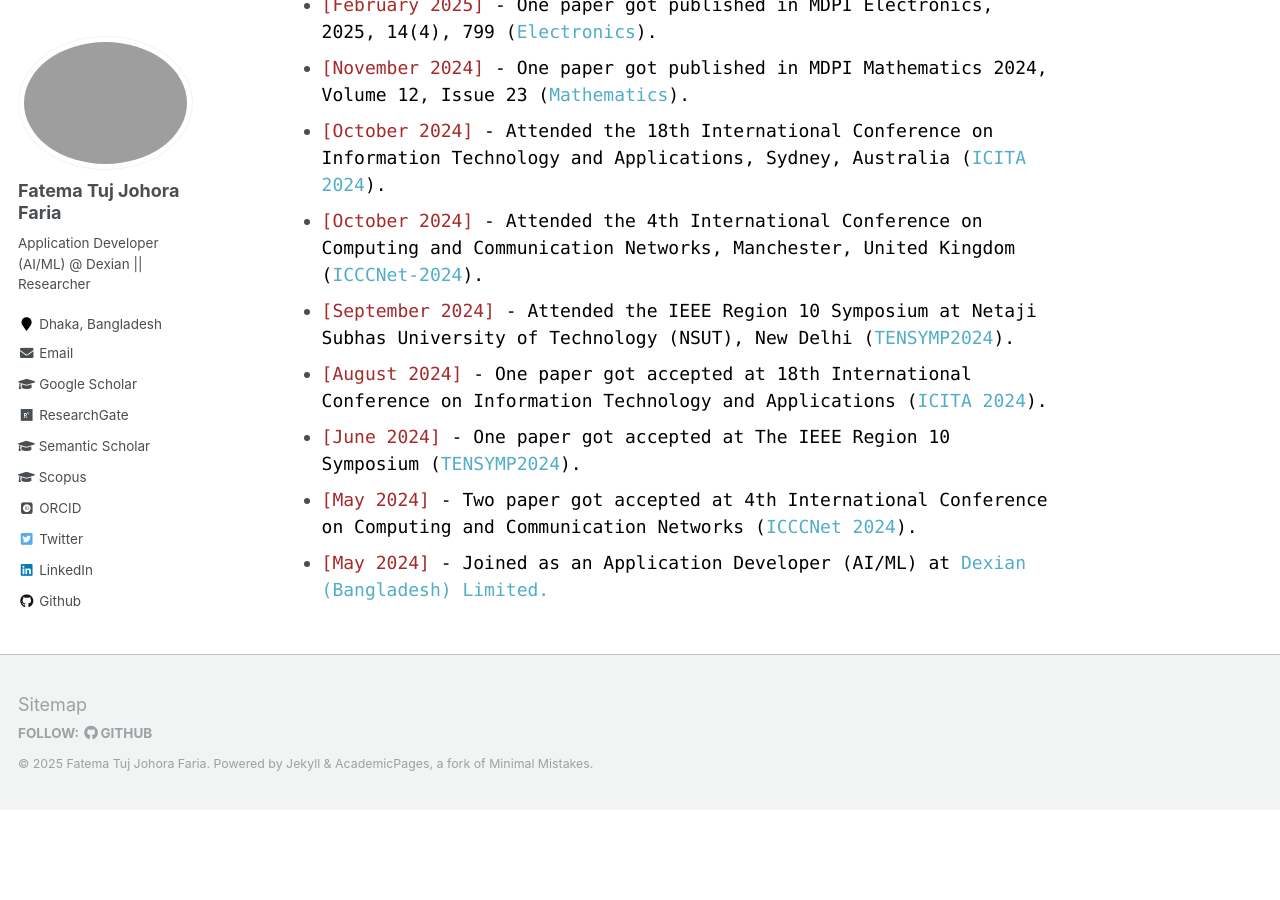
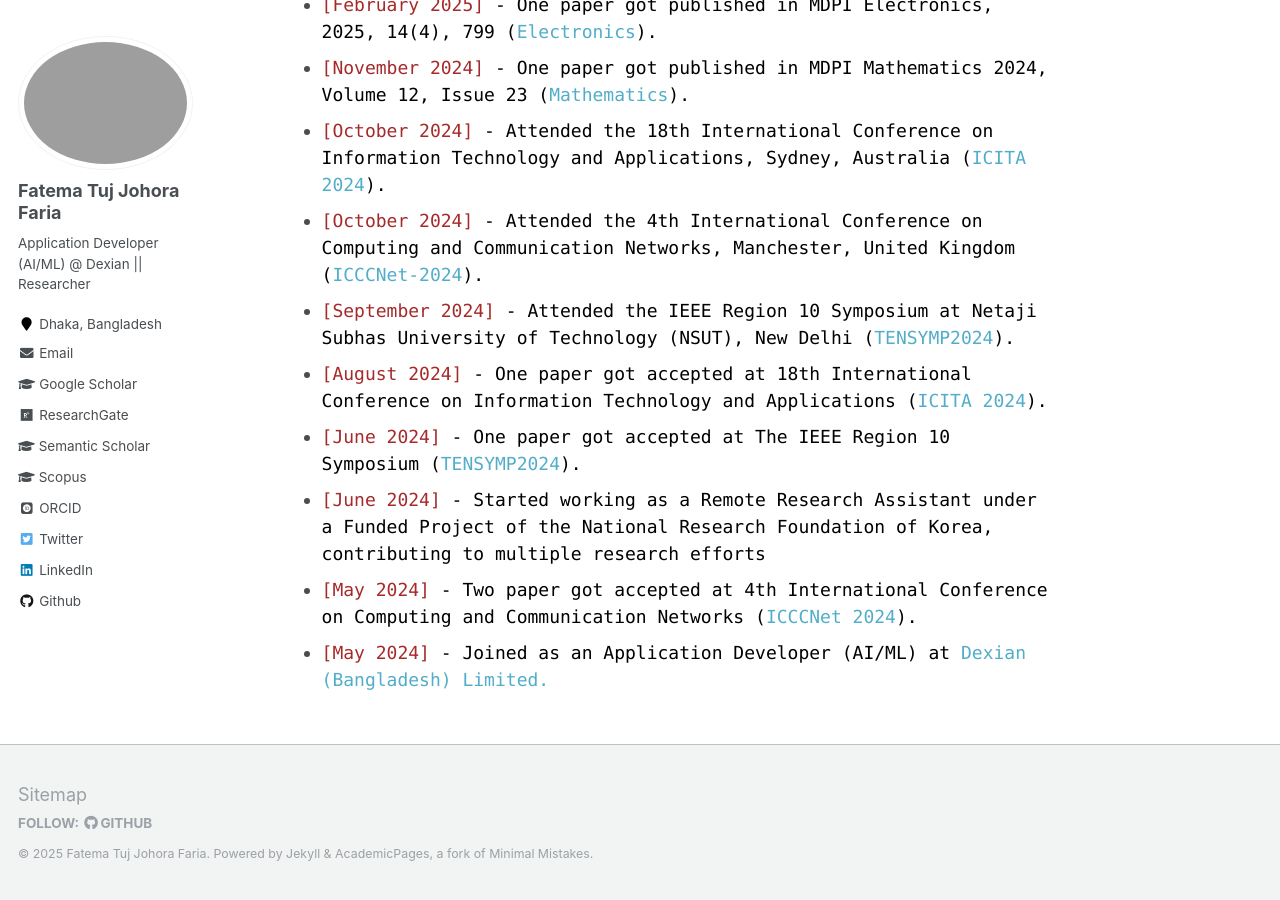
Before and after one commit to fatemafaria142/fatemafaria142.github.io, a Jekyll site: the page built from _pages/about.md, in a window 1280 px wide and 900 px high, scrolled down 1275 px. Built offline with Jekyll 4.4.1, drawn with Linux system fonts in a browser that asks for light colours; some web fonts are replaced; before the commit the page ends 2085 px from its top, so only the background shows below that.

Commit message:
Update about

```diff
--- a/_pages/about.md
+++ b/_pages/about.md
@@ -183,5 +183,6 @@ Volume 5, Issue 2, December 2025, 100347 ([IJIM Data Insights](https://www.scien
 + <span style="font-family:Monaco; color:black;"><span style="color:brown">[September 2024]</span> - Attended the IEEE Region 10 Symposium at Netaji Subhas University of Technology (NSUT), New Delhi ([TENSYMP2024](https://ieeedelhi-tensymp2024.org/)).
 + <span style="font-family:Monaco; color:black;"><span style="color:brown">[August 2024]</span> -  One paper got accepted at 18th International Conference on Information Technology and Applications ([ICITA 2024](https://www.icita.world/#/)).
 + <span style="font-family:Monaco; color:black;"><span style="color:brown">[June 2024]</span> -  One paper got accepted at The IEEE Region 10 Symposium ([TENSYMP2024](https://ieeedelhi-tensymp2024.org/)).
++ <span style="font-family:Monaco; color:black;"><span style="color:brown">[June 2024]</span> - Started working as a Remote Research Assistant under a Funded Project of the National Research Foundation of Korea, contributing to multiple research efforts</span>
 + <span style="font-family:Monaco; color:black;"><span style="color:brown">[May 2024]</span> -  Two paper got accepted at 4th International Conference on Computing and Communication Networks ([ICCCNet 2024](https://icccn.co.uk/)).
 + <span style="font-family:Monaco; color:black;"><span style="color:brown">[May 2024]</span> -  Joined as an Application Developer (AI/ML) at [Dexian (Bangladesh) Limited.](https://www.linkedin.com/company/dexiansolutions/)
```
